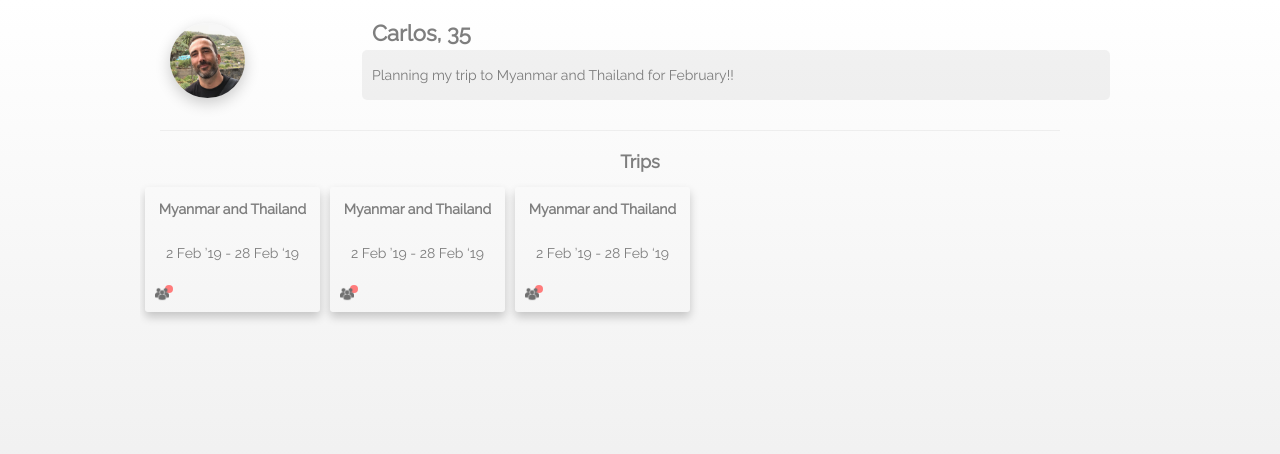
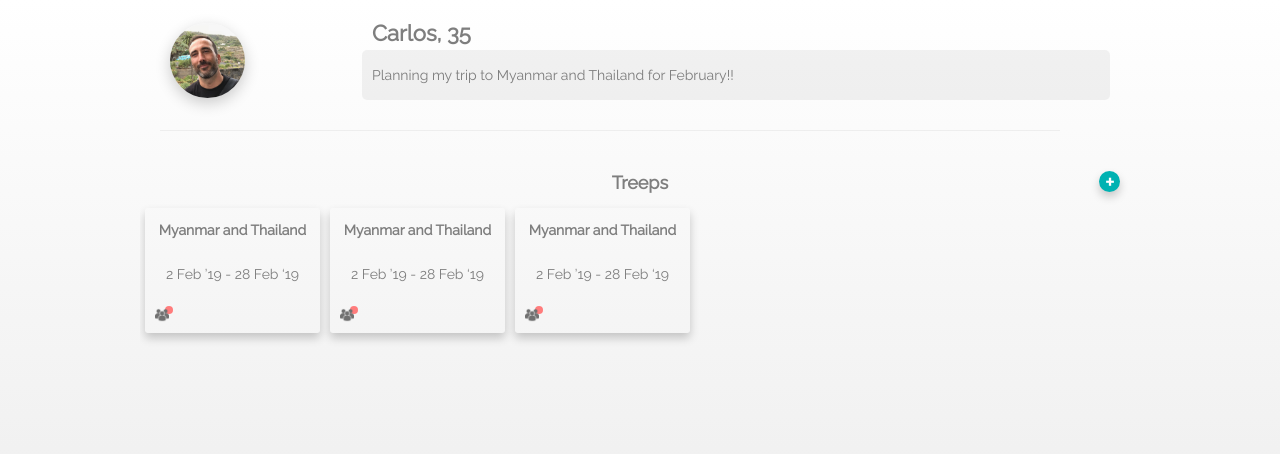
Before and after one commit to carloscadel/treeps-mern, a React (Create React App) app in the folder client/: page / in a window 1280 px wide. Shown: the top 454 px of the page. Built offline with nearby package versions, Linux system fonts and the light colour scheme.

Commit message:
Add btn-add button

```diff
--- /dev/null
+++ b/client/src/components/BtnAdd.js
@@ -0,0 +1,11 @@
+import React, { Component } from 'react'
+
+export default class BtnAdd extends Component {
+  render() {
+    return (
+      <div className="btn-add">
+        <h3>+</h3>
+      </div>
+    )
+  }
+}
--- a/client/src/components/pages/Home.js
+++ b/client/src/components/pages/Home.js
@@ -1,5 +1,6 @@
 import React, { Component } from 'react';
 import TripCard from '../TripCard';
+import BtnAdd from '../BtnAdd';
 
 class Home extends Component {
   constructor(props) {
@@ -26,15 +27,15 @@ class Home extends Component {
         <div className="separator-div">
         </div>
         <section className="trips-section">
+            <BtnAdd />
           <div className="trips-title-div">
-            <h4>Trips</h4>
+            <h4>Treeps</h4>
           </div>
           <div className="trip-cards-slider">
             <TripCard />
             <TripCard />
             <TripCard />
           </div>
-
         </section>
       </div>
     );
--- a/client/src/styles/index.css
+++ b/client/src/styles/index.css
@@ -30,6 +30,23 @@ p {
   position: relative;
   top: 10px;
   right: 4px; }
+
+.btn-add {
+  display: flex;
+  float: right;
+  position: relative;
+  right: 20px;
+  top: 20px;
+  justify-content: center;
+  align-items: center;
+  text-align: center;
+  background-color: #00B2B2;
+  width: 21px;
+  height: 21px;
+  border-radius: 50%;
+  box-shadow: 0 5px 10px rgba(0, 0, 0, 0.2); }
+  .btn-add h3 {
+    color: white; }
 
 .App {
   display: flex;
--- a/client/src/styles/index.scss
+++ b/client/src/styles/index.scss
@@ -56,6 +56,24 @@ p {
   right: 4px;
 }
 
+.btn-add {
+  display: flex;
+  float: right;
+  position: relative;
+  right: 20px;
+  top: 20px;
+  justify-content: center;
+  align-items: center;
+  text-align: center;
+  background-color: $primary;
+  width: 21px;
+  height: 21px;
+  border-radius: 50%;
+  box-shadow: 0 5px 10px rgba(0, 0, 0, 0.2);
+  h3 {
+    color: white;
+  }
+}
 
 // --------------------
 // Style for App component
```
